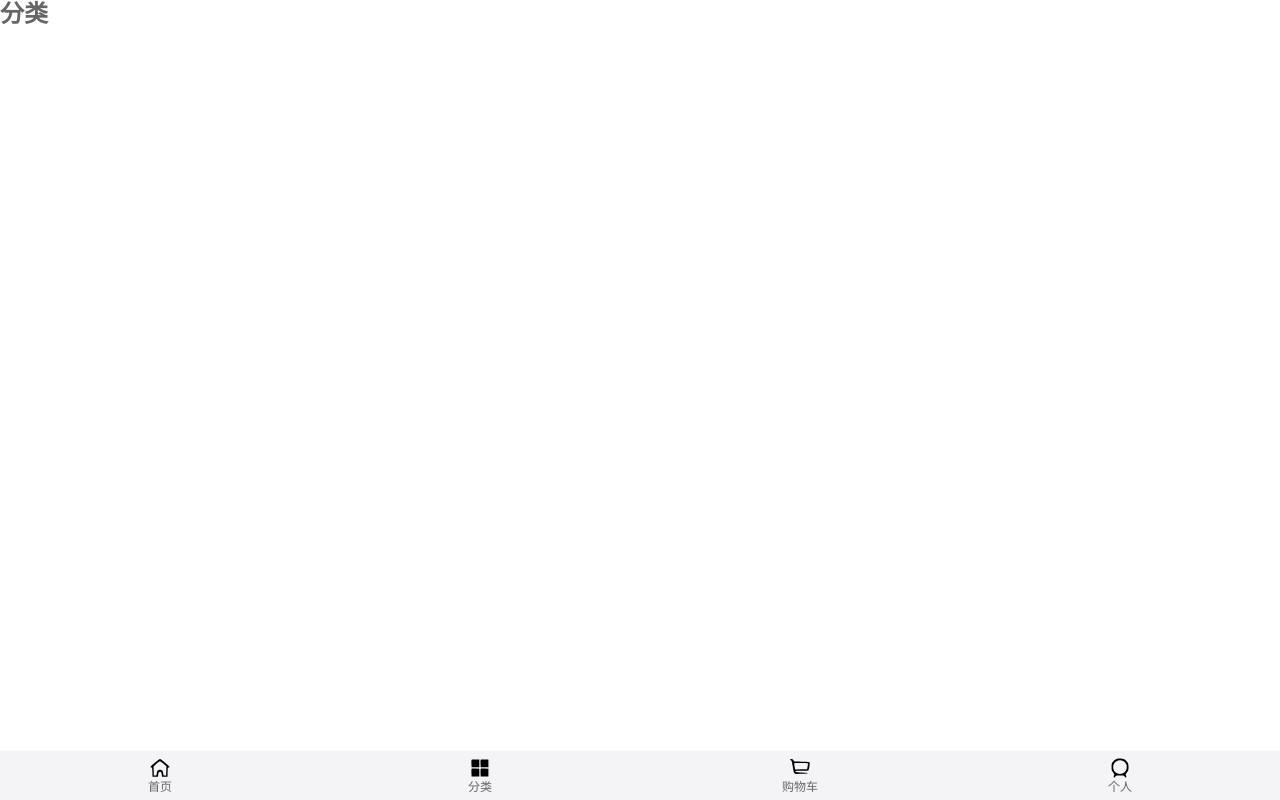
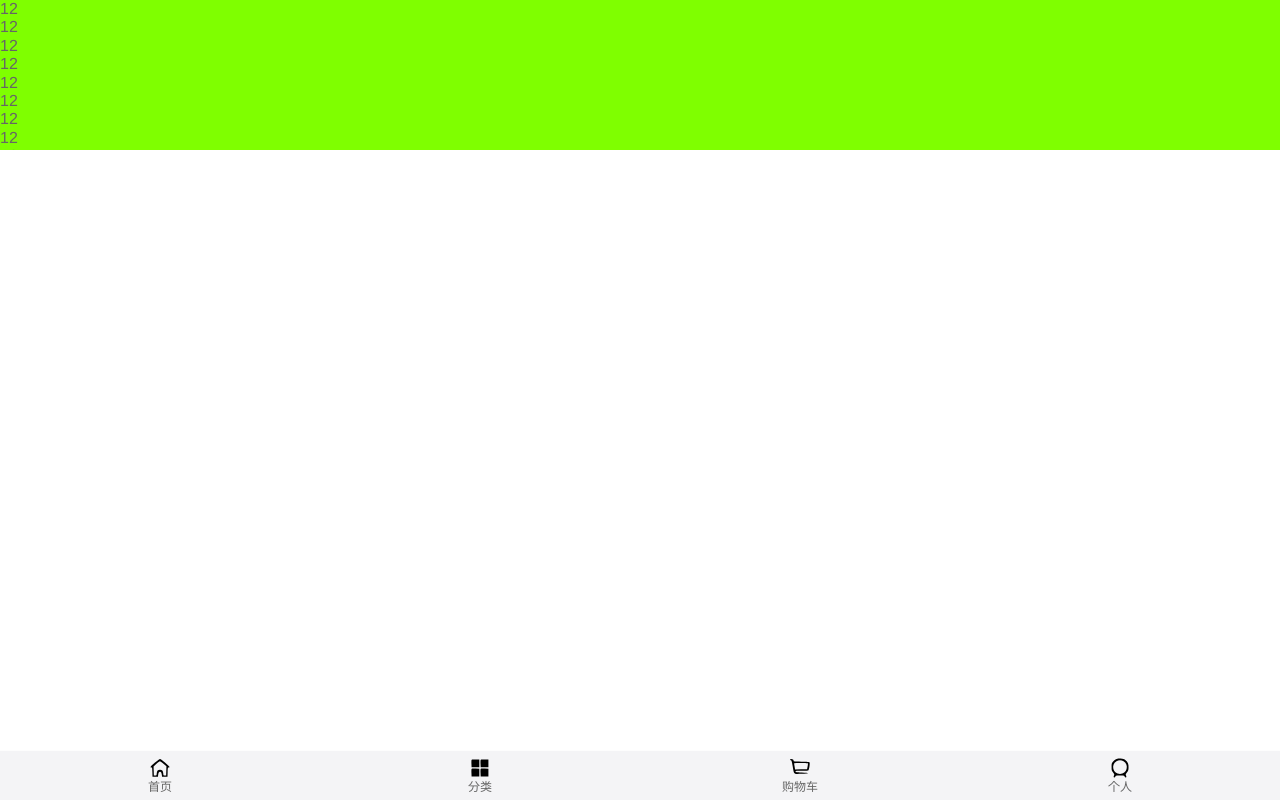
Before and after one commit to summerlogin/supermall, a Vue app: page /CateGory in a window 1280 px wide. Built offline with nearby package versions, Linux system fonts and the light colour scheme.

Commit message:
better-scroll封装以及使用

```diff
--- a/package.json
+++ b/package.json
@@ -8,6 +8,7 @@
   },
   "dependencies": {
     "axios": "^0.20.0",
+    "better-scroll": "^1.15.0",
     "core-js": "^3.6.5",
     "vue": "^2.6.11",
     "vue-router": "^3.4.3"
--- /dev/null
+++ b/src/components/common/scroll/Scroll.vue
@@ -0,0 +1,24 @@
+<template>
+  <div ref="wrapper">
+      <slot></slot>
+  </div>
+</template>
+
+<script>
+import Bscroll from "better-scroll";
+export default {
+  name: "Scroll",
+  data() {
+    return {
+      scroll: null,
+    };
+  },
+  mounted() {
+    this.scroll = new Bscroll(this.$refs.wrapper);
+  },
+
+};
+</script>
+
+<style scoped>
+</style>
--- a/src/components/content/goods/GoodsList.vue
+++ b/src/components/content/goods/GoodsList.vue
@@ -27,6 +27,5 @@ export default {
   display: flex;
   flex-wrap: wrap;
   justify-content: space-around;
-  padding-bottom: 44px;
 }
 </style>
--- a/src/components/content/tabControl/TabControl.vue
+++ b/src/components/content/tabControl/TabControl.vue
@@ -31,7 +31,7 @@ export default {
   methods: {
     itemClick(index) {
       this.currIdex = index;
-      this.$ ('tabClick',index)
+      this.$emit('tabClick',index)
     },
   },
 };
--- a/src/views/category/CateGory.vue
+++ b/src/views/category/CateGory.vue
@@ -1,13 +1,146 @@
 <template>
-  <h2>分类</h2>
+  <div class="wrapper" ref="wrapper">
+    <ul class="content">
+      <li>12</li>
+      <li>12</li>
+      <li>12</li>
+      <li>12</li>
+      <li>12</li>
+      <li>12</li>
+      <li>12</li>
+      <li>12</li>
+      <li>12</li>
+      <li>12</li>
+      <li>12</li>
+      <li>12</li>
+      <li>12</li>
+      <li>12</li>
+      <li>12</li>
+      <li>12</li>
+      <li>12</li>
+      <li>12</li>
+      <li>12</li>
+      <li>12</li>
+      <li>12</li>
+      <li>12</li>
+      <li>12</li>
+      <li>12</li>
+      <li>12</li>
+      <li>12</li>
+      <li>12</li>
+      <li>12</li>
+      <li>12</li>
+      <li>12</li>
+      <li>12</li>
+      <li>12</li>
+      <li>12</li>
+      <li>12</li>
+      <li>12</li>
+      <li>12</li>
+      <li>12</li>
+      <li>12</li>
+      <li>12</li>
+      <li>12</li>
+      <li>12</li>
+      <li>12</li>
+      <li>12</li>
+      <li>12</li>
+      <li>12</li>
+      <li>12</li>
+      <li>12</li>
+      <li>12</li>
+      <li>12</li>
+      <li>12</li>
+      <li>12</li>
+      <li>12</li>
+      <li>12</li>
+      <li>12</li>
+      <li>12</li>
+      <li>12</li>
+      <li>12</li>
+      <li>12</li>
+      <li>12</li>
+      <li>12</li>
+      <li>12</li>
+      <li>12</li>
+      <li>12</li>
+      <li>12</li>
+      <li>12</li>
+      <li>12</li>
+      <li>12</li>
+      <li>12</li>
+      <li>12</li>
+      <li>12</li>
+      <li>12</li>
+      <li>12</li>
+      <li>12</li>
+      <li>12</li>
+      <li>12</li>
+      <li>12</li>
+      <li>12</li>
+      <li>12</li>
+      <li>12</li>
+      <li>12</li>
+      <li>12</li>
+      <li>12</li>
+      <li>12</li>
+      <li>12</li>
+      <li>12</li>
+      <li>12</li>
+      <li>12</li>
+      <li>12</li>
+      <li>12</li>
+      <li>12</li>
+      <li>12</li>
+      <li>12</li>
+      <li>12</li>
+      <li>12</li>
+      <li>12</li>
+      <li>12</li>
+      <li>12</li>
+      <li>12</li>
+      <li>12</li>
+      <li>12</li>
+    </ul>
+  </div>
 </template>
 
 <script>
+import Bscroll from "better-scroll";
+export default {
+  name: "CateGory",
+  data() {
+    return {
+      scroll: null,
+    };
+  },
+  mounted() {
+    this.scroll = new Bscroll(".wrapper", {
+      probeType: 3,
+      pullUpLoad: true,
+      click: true,
+    });
+    this.scroll.on("scroll", (position) => {
+      setTimeout(() => {
+        this.scroll.finishPullUp();
+      }, 1000);
+    });
+    /* 上拉 */
+    this.scroll.on("pullingUp", () => {
+      console.log("需要加载更多");
+    });
+  },
+  methods: {
 
-export default {
-  name: "CateGory"
+  },
 };
 </script>
 
 <style scoped>
+.wrapper {
+  width: 100%;
+  height: 150px;
+  background: chartreuse;
+  overflow: hidden;
+}
 </style>
--- a/src/views/home/Home.vue
+++ b/src/views/home/Home.vue
@@ -1,13 +1,17 @@
 <template>
-  <div id="Home">
+  <div id="home">
     <nav-bar class="nav-home">
       <div slot="center">购物街</div>
     </nav-bar>
-    <home-swiper :banners="banners" class="home-swiper" />
-    <recommend-view :recommends="recommends" />
-    <future />
-    <tab-control :titles="['流行','新款','精选']" class="tab-control" @tabClick="tabClick" />
-    <goods-list :goods="showGoods" />
+    <scroll class="content">
+      <div>
+        <home-swiper :banners="banners" class="home-swiper" />
+        <recommend-view :recommends="recommends" />
+        <future />
+        <tab-control :titles="['流行','新款','精选']" class="tab-control" @tabClick="tabClick" />
+        <goods-list :goods="showGoods" />
+      </div>
+    </scroll>
   </div>
 </template>
 
@@ -17,6 +21,7 @@ import RecommendView from "./childcomps/RecommendView";
 import Future from "./childcomps/Future";
 
 import NavBar from "components/common/navbar/NavBar";
+import Scroll from "components/common/scroll/Scroll";
 
 import TabControl from "components/content/tabControl/TabControl";
 import GoodsList from "components/content/goods/GoodsList";
@@ -30,6 +35,7 @@ export default {
     RecommendView,
     Future,
     NavBar,
+    Scroll,
     TabControl,
     GoodsList,
   },
@@ -57,7 +63,7 @@ export default {
   computed: {
     /* 商品属性显示 */
     showGoods() {
-     return this.goods[this.currentType].list
+      return this.goods[this.currentType].list;
     },
   },
   methods: {
@@ -97,6 +103,11 @@ export default {
 </script>
 
 <style scoped>
+#home {
+  height: 100vh;
+  position: relative;
+  /* padding-top: 40px; */
+}
 .nav-home {
   position: fixed;
   top: 0;
@@ -108,11 +119,16 @@ export default {
   background: var(--color-tint);
   color: white;
 }
-.home-swiper {
-  padding-top: 44px;
-}
 .tab-control {
   position: sticky;
   top: 44px;
 }
+.content {
+  /* height: calc(100% - 93px); */
+  position: absolute;
+  top: 44px;
+  bottom: 49px;
+  left: 0;
+  right: 0;
+}
 </style>
```
Also changed, not shown: src/assets/css/normalize.css, 2 other files (tests, documents, lock files or other folders).
